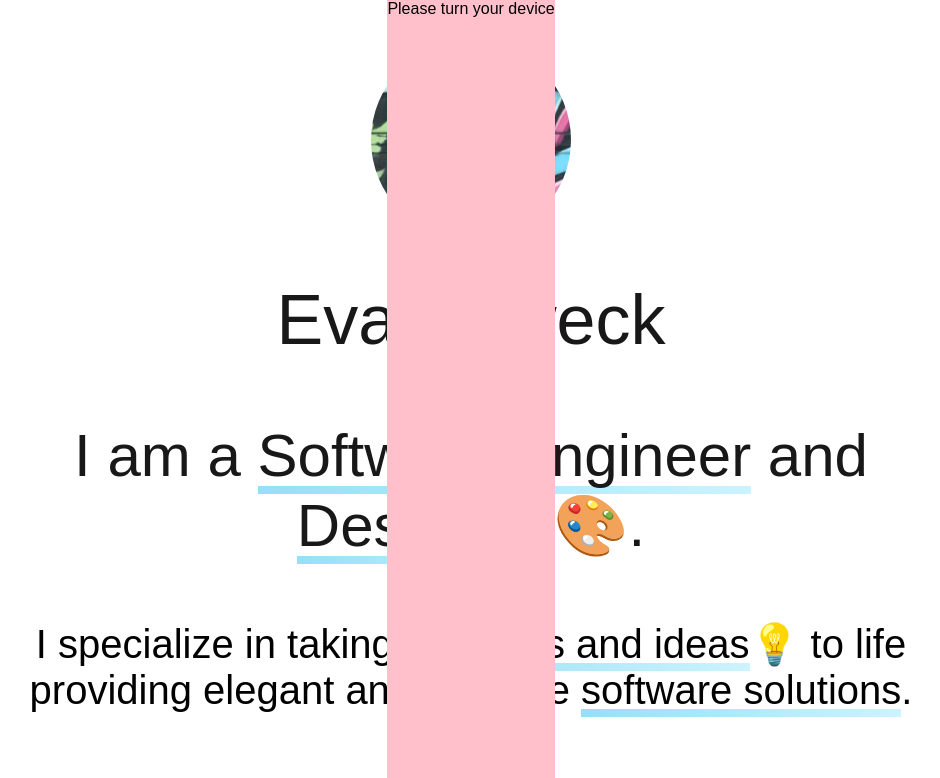
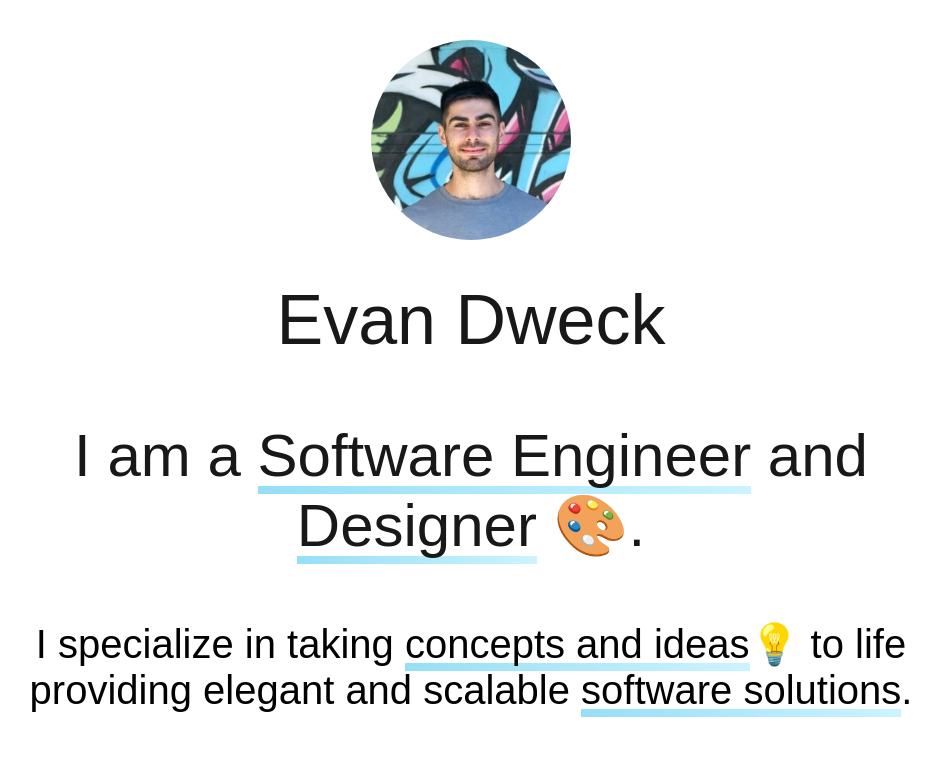
Before and after one commit to ejdweck/portfolio, a React (Create React App) app: page / in a window 1280 px wide. Shown: the top 778 px of the page, without its empty margins (169-1109 px from the left). Built offline with nearby package versions, Linux system fonts and the light colour scheme.

Commit message:
if max-height is 375 assume we're in some sort of mobile land scape mode and block w/ div

```diff
--- a/src/App.js
+++ b/src/App.js
@@ -33,11 +33,13 @@ const StyledAppContainer = styled.div`
     display:none;
     z-index:100;
     position:fixed;
-    height: 100vh;
+    height: 100%;
+    width: 100%;
     background-color: pink;
+    font-size: 40px;
   }
 
-  @media (orientation:landscape){
+  @media (orientation:landscape) and (max-height: 375px){
     #turn{
       display:block;
     }
@@ -240,7 +242,7 @@ class App extends Component {
       <React.Fragment>
         <StyledAppContainer>
           <div id="turn">
-            Please turn your device
+            Please turn your device to portrait mode.  This site is mobile optimized for portrait only due to reasons 🦊.
           </div>
           <StyledHeadshot src={evan}/>
             <StyledColumn>
```
